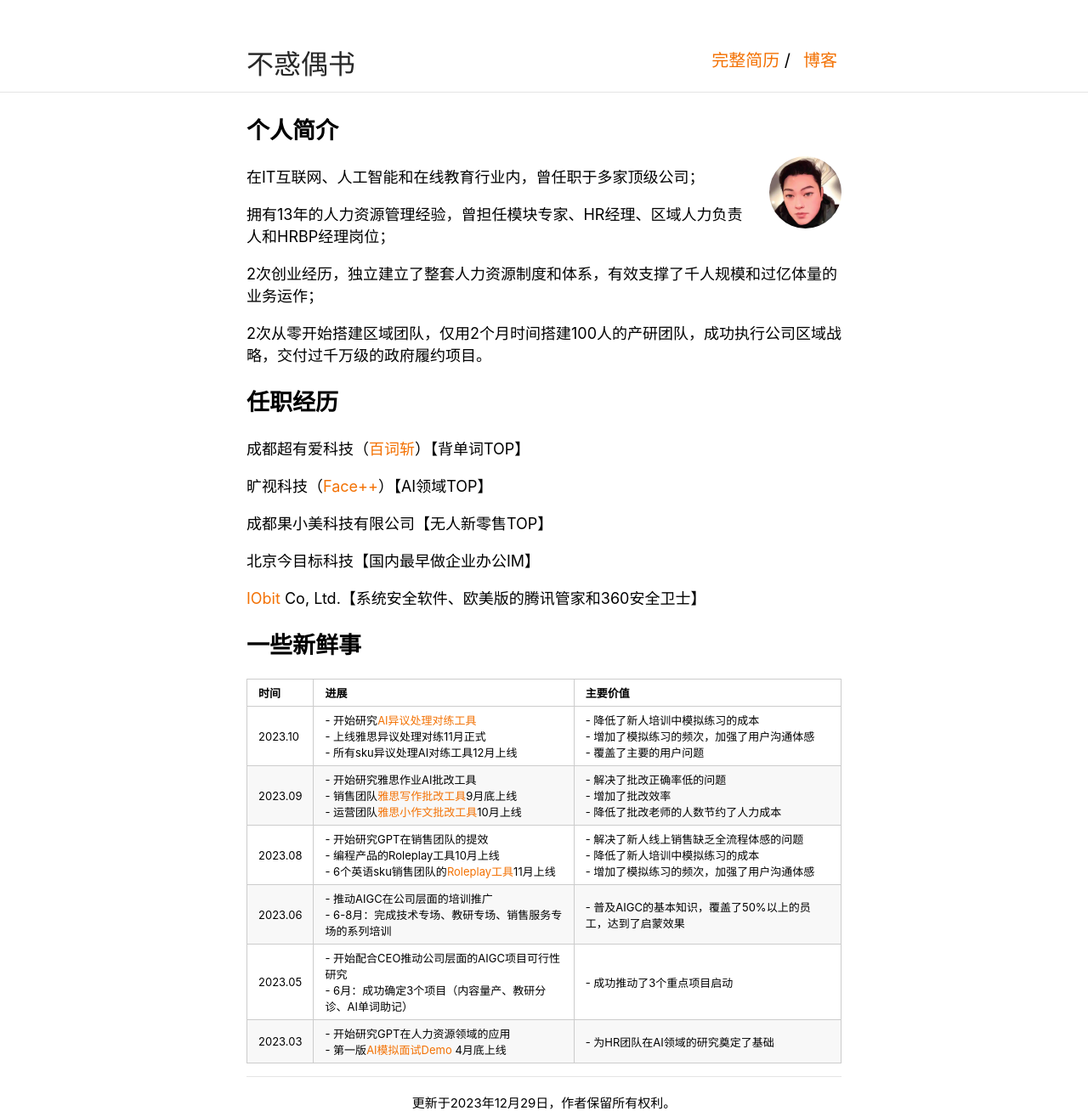
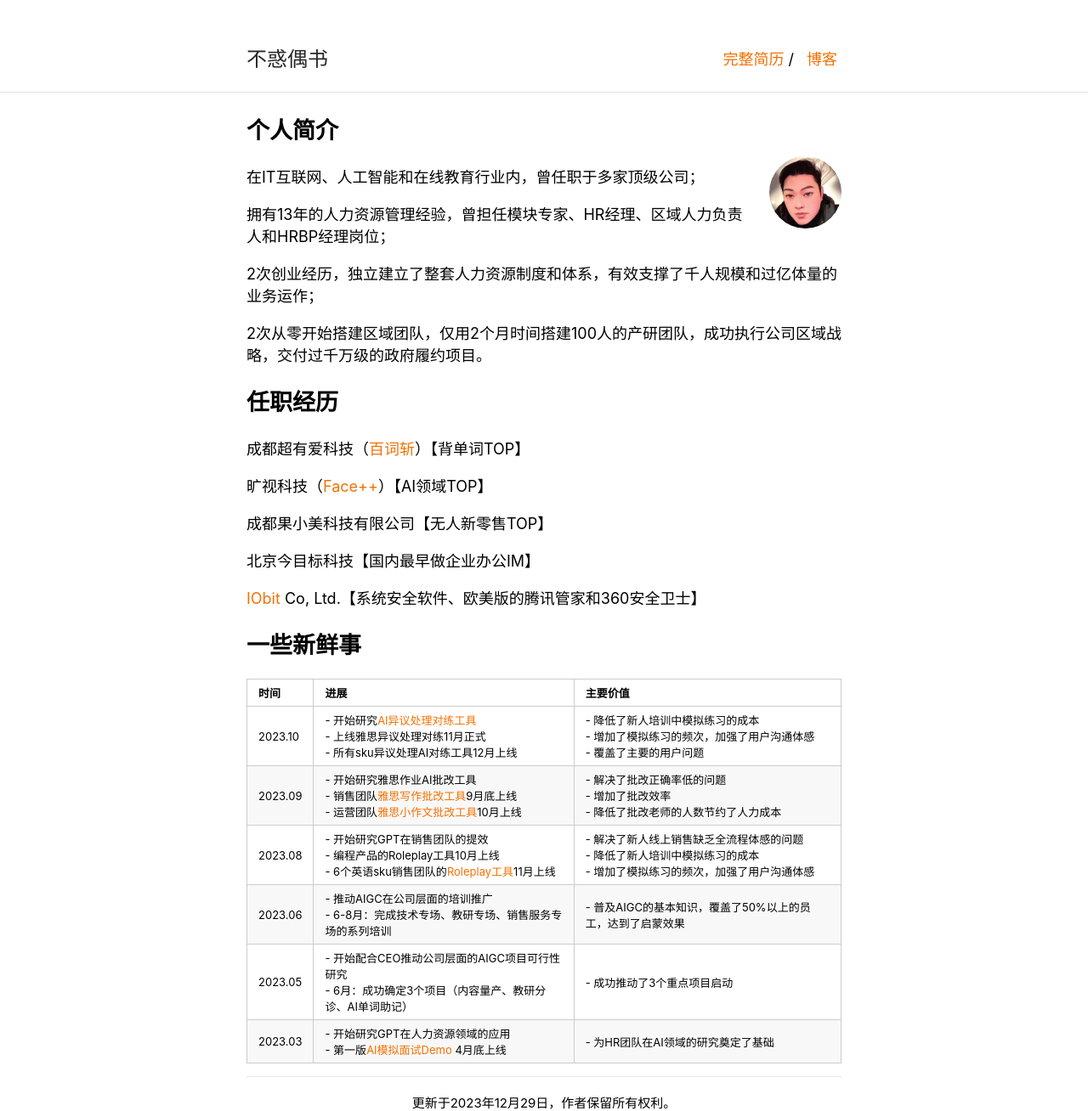
Before and after one commit to Harteyang/index, a Jekyll site: the page built from index.md, in a window 1280 px wide. Shown: the whole page at 85% size. Built offline with Jekyll 4.4.1, drawn with Linux system fonts in a browser that asks for light colours.

Commit message:
Update _style.scss

```diff
--- a/_sass/_style.scss
+++ b/_sass/_style.scss
@@ -13,7 +13,7 @@ body {
     margin: 0;
     font-family: "Microsoft YaHei", "WenQuanYi Zen Hei", "SimHei", "Inconsolata";
     height: 100%;
-    /* font-size: 18px;  调整全局字体大小 */
+    font-size: 16px;
 }
 a {
     text-decoration: none;
@@ -34,7 +34,7 @@ hr {
  */
 
 #author-name {
-    font-size: 32px; /* 调整导航栏标题字体大小 */
+    font-size: 24px;
     color: #272727;
     display: inline-block;
 }
@@ -50,7 +50,7 @@ hr {
 .nav-list {
     list-style-type: none;
     margin: 0 5px 0 10px;
-    font-size: 20px; /* 调整导航栏链接字体大小 */
+    font-size: 18px;
 }
 .alignable {
     display: inline-block;
```
